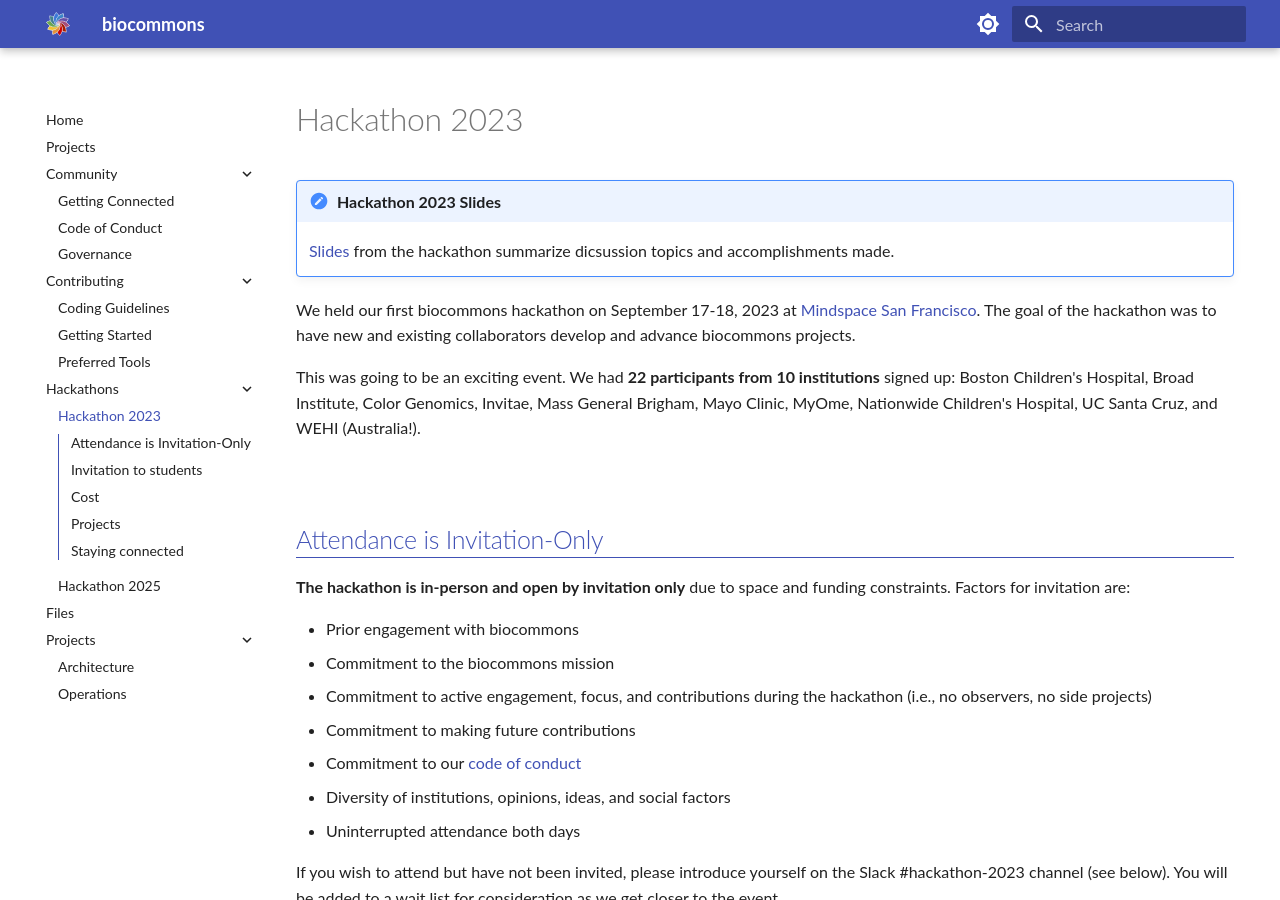
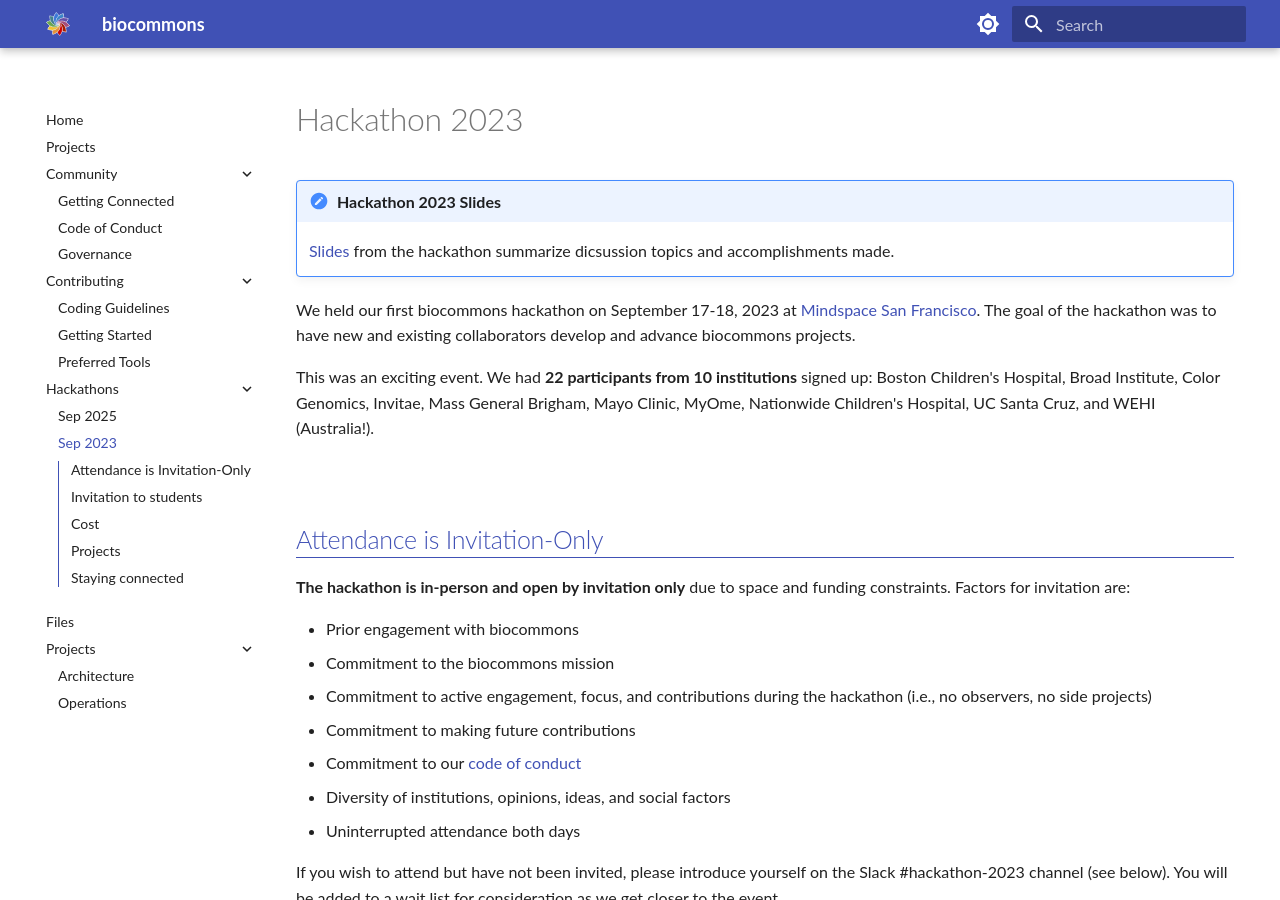
Before and after one commit to biocommons/biocommons.github.io, an MkDocs documentation site: the page built from docs/hackathons/2023.md, in a window 1280 px wide and 900 px high. Built offline with MkDocs 1.6.1 and Material for MkDocs 9.7.7, drawn with Linux system fonts in a browser that asks for light colours.

```diff
--- a/docs/hackathons/2023.md
+++ b/docs/hackathons/2023.md
@@ -9,9 +9,9 @@
 The goal of the hackathon was to have new and existing collaborators develop and advance biocommons
 projects.
 
-This was going to be an exciting event. We had **22 participants from 10 institutions** signed up:
-Boston Children's Hospital, Broad Institute, Color Genomics, Invitae, Mass General Brigham, Mayo
-Clinic, MyOme, Nationwide Children's Hospital, UC Santa Cruz, and WEHI (Australia!).
+This was an exciting event. We had **22 participants from 10 institutions** signed up: Boston
+Children's Hospital, Broad Institute, Color Genomics, Invitae, Mass General Brigham, Mayo Clinic,
+MyOme, Nationwide Children's Hospital, UC Santa Cruz, and WEHI (Australia!).
 
 ![](hackathon-2023-attendees.jpg)
 
```
Also changed, not shown: docs/hackathons/index.md (added, +6 -0 lines), docs/hackathons/.pages (added).
